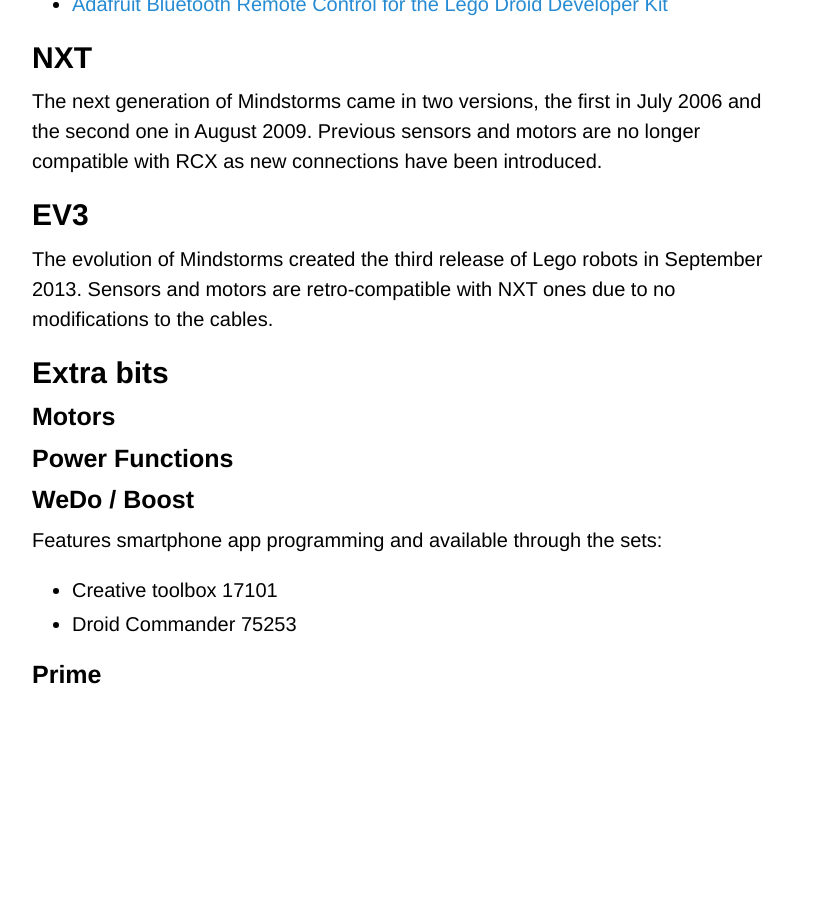
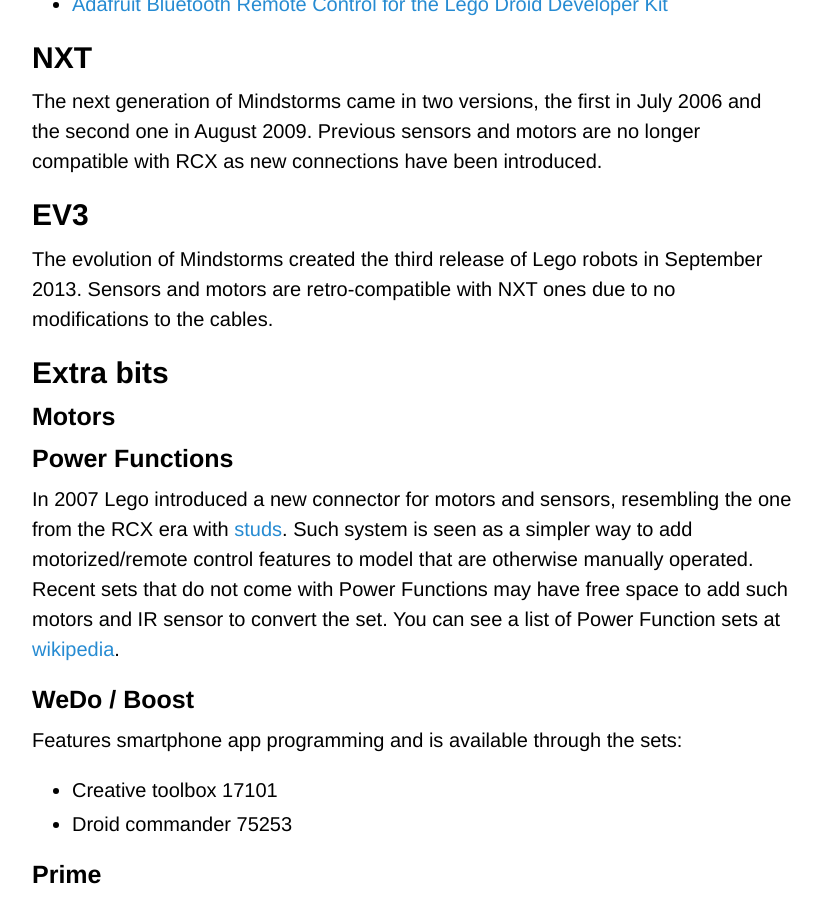
Before and after one commit to Maumagnaguagno/maumagnaguagno.github.io, a Jekyll site: the page built from mindstorms.md, in a window 1280 px wide and 900 px high, scrolled down 2131 px. Shown: the whole window, without its empty margins (228-1050 px from the left). Built offline with Jekyll 4.4.1, drawn with Linux system fonts in a browser that asks for light colours; our own code applies the rules of GitHub Pages for plain Markdown files; before the commit the page ends 2831 px from its top, so only the background shows below that.

Commit message:
Add Power Functions description to Mindstorms

```diff
--- a/mindstorms.md
+++ b/mindstorms.md
@@ -66,10 +66,14 @@ Sensors and motors are retro-compatible with NXT ones due to no modifications to
 ### Motors
 
 ### Power Functions
+In 2007 Lego introduced a new connector for motors and sensors, resembling the one from the RCX era with [studs](https://en.wikipedia.org/wiki/Lego_Technic#%22Studded%22_(Beams)_versus_%22Studless%22_(Liftarms)).
+Such system is seen as a simpler way to add motorized/remote control features to model that are otherwise manually operated.
+Recent sets that do not come with Power Functions may have free space to add such motors and IR sensor to convert the set.
+You can see a list of Power Function sets at [wikipedia](https://en.wikipedia.org/wiki/Lego_Technic#Power_Functions).
 
 ### WeDo / Boost
-Features smartphone app programming and available through the sets:
+Features smartphone app programming and is available through the sets:
 - Creative toolbox 17101
-- Droid Commander 75253
+- Droid commander 75253
 
 ### Prime
```
